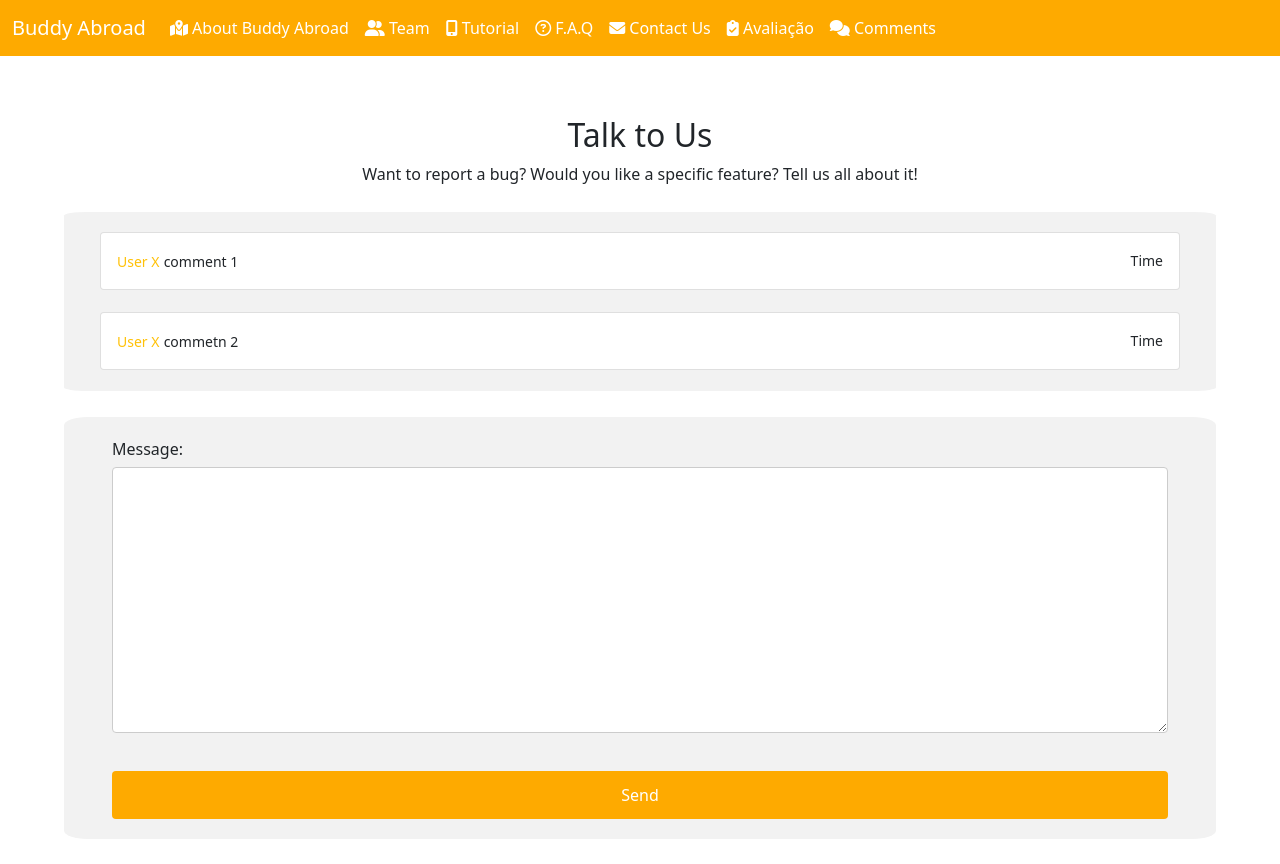
After one commit to Tomas-a21803655/djangoPW-BA, a Django app: page /comments/ in a window 1280 px wide. The commit adds this page. Run offline with Django 3.2, Linux system fonts and the light colour scheme; data comes from the database, SQL or seed files in the repository; both versions use the stored data as it was after the commit; some libraries are stand-ins or nearby versions.

Commit message:
comment page

```diff
--- a/tarefas/admin.py
+++ b/tarefas/admin.py
@@ -1,7 +1,8 @@
 from django.contrib import admin
 
 # Register your models here.
-from .models import Tarefa, Contact
+from .models import Tarefa, Contact, Comment
 
 admin.site.register(Tarefa)
 admin.site.register(Contact)
+admin.site.register(Comment)
--- a/tarefas/forms.py
+++ b/tarefas/forms.py
@@ -1,6 +1,6 @@
 from django import forms
 from django.forms import ModelForm
-from .models import Tarefa, Contact
+from .models import Tarefa, Contact, Comment
 
 
 class TarefaForm(ModelForm):
@@ -39,3 +39,13 @@ class ContactForm(ModelForm):
             'subject': forms.TextInput(attrs={'class': 'form-control', 'placeholder': 'ex. Found a bug'}),
             'message': forms.Textarea(attrs={'class': 'form-control', 'placeholder': 'Write your message here'}),
         }
+
+
+class CommentForm(ModelForm):
+    class Meta:
+        model = Comment
+        fields = '__all__'
+
+        widgets = {
+            'comment': forms.Textarea(attrs={'class': 'form-control', 'placeholder': 'Tell us what you’re thinking'}),
+        }
--- a/tarefas/models.py
+++ b/tarefas/models.py
@@ -23,4 +23,11 @@ class Contact(models.Model):
     message = models.TextField(max_length=400, blank=False, default='')
 
     def __str__(self):
-        return self.name[:50]
+        return self.email[:50]
+
+
+class Comment(models.Model):
+    message = models.TextField(max_length=400, blank=False, default='')
+
+    def __str__(self):
+        return self.message[:50]
--- a/tarefas/static/tarefas/baseBuddyAbroad.css
+++ b/tarefas/static/tarefas/baseBuddyAbroad.css
@@ -236,7 +236,7 @@ li {
 
 /* contacts */
 
-input[type=text],input[type=email], select, textarea {
+input[type=text], input[type=email], select, textarea {
     width: 100%;
     padding: 12px;
     border: 1px solid #ccc;
--- a/tarefas/templates/tarefas/baseBuddyAbroad.html
+++ b/tarefas/templates/tarefas/baseBuddyAbroad.html
@@ -65,6 +65,11 @@
                             <i class="fas fa-clipboard-check"></i> Avaliação
                         </a>
                     </li>
+                 <li class="nav-item">
+                        <a class="nav-link active" href="{% url 'tarefas:comments' %}">
+                            <i class="fas fa-comments"></i> Comments
+                        </a>
+                    </li>
                     {% block navList %}
 
                     {% endblock %}
--- /dev/null
+++ b/tarefas/templates/tarefas/comments.html
@@ -0,0 +1,47 @@
+{% extends 'tarefas/baseBuddyAbroad.html' %}
+{% load static %}
+
+{% block main %}
+    <style>
+        input[type=tel], input[type=date] {
+            width: 100%;
+            padding: 12px;
+            border: 1px solid #ccc;
+            border-radius: 4px;
+            box-sizing: border-box;
+            margin-top: 6px;
+            margin-bottom: 16px;
+        }
+    </style>
+    <section style="padding-top: 60px;text-align: center;">
+        <h2>Talk to Us</h2>
+        <p>Want to report a bug? Would you like a specific feature? Tell us all about it!</p>
+    </section>
+
+    <section style="padding: 20px 48px 0px;margin: 2% 5%;border-radius: 2%;background-color: #f2f2f2;">
+        <div class="row d-flex justify-content-center">
+            {% for comment in comments %}
+                <div style="margin-bottom: 2%" class="card p-3">
+                    <div class="d-flex justify-content-between align-items-center">
+                        <div class="user d-flex flex-row align-items-center"><span><small
+                                class="font-weight-bold text-warning">User X</small> <small
+                                class="font-weight-bold">{{ comment.message }}</small></span></div>
+                        <small>Time</small>
+                    </div>
+                </div>
+            {% endfor %}
+
+        </div>
+    </section>
+
+    <section>
+        <div class="containerForm">
+            <form id="comment" action="" method="POST">
+                {% csrf_token %}
+                {{ form.as_p }}
+                <input type="submit" value="Send" class="btn btn-success">
+            </form>
+        </div>
+    </section>
+
+{% endblock %}
--- a/tarefas/urls.py
+++ b/tarefas/urls.py
@@ -19,4 +19,6 @@ urlpatterns = [
     path('contacts/', views.contacts_page_view, name='contacts'),
     path('aval/', views.aval_page_view, name='aval'),
     path('singlePageView/', views.singlePageView_page_view, name='singlePageView'),
+    path('comments/', views.comments_page_view, name='comments'),
+
 ]
--- a/tarefas/views.py
+++ b/tarefas/views.py
@@ -3,8 +3,8 @@ from django.http import HttpResponseRedirect
 from django.shortcuts import render
 from django.urls import reverse
 
-from .models import Tarefa
-from .forms import TarefaForm, ContactForm
+from .models import Tarefa, Comment
+from .forms import TarefaForm, ContactForm, CommentForm
 
 
 # Create your views here.
@@ -83,3 +83,14 @@ def aval_page_view(request):
 
 def singlePageView_page_view(request):
     return render(request, 'tarefas/singlePageView.html')
+
+
+def comments_page_view(request):
+    form = CommentForm(request.POST or None)
+    if form.is_valid():
+        form.save()
+        return HttpResponseRedirect(reverse('tarefas:comments'))
+
+    context = {'form': form, 'comments': Comment.objects.all()}
+
+    return render(request, 'tarefas/comments.html', context)
```
Also changed, not shown: db.sqlite3, tarefas/migrations/0005_comment.py (added).
